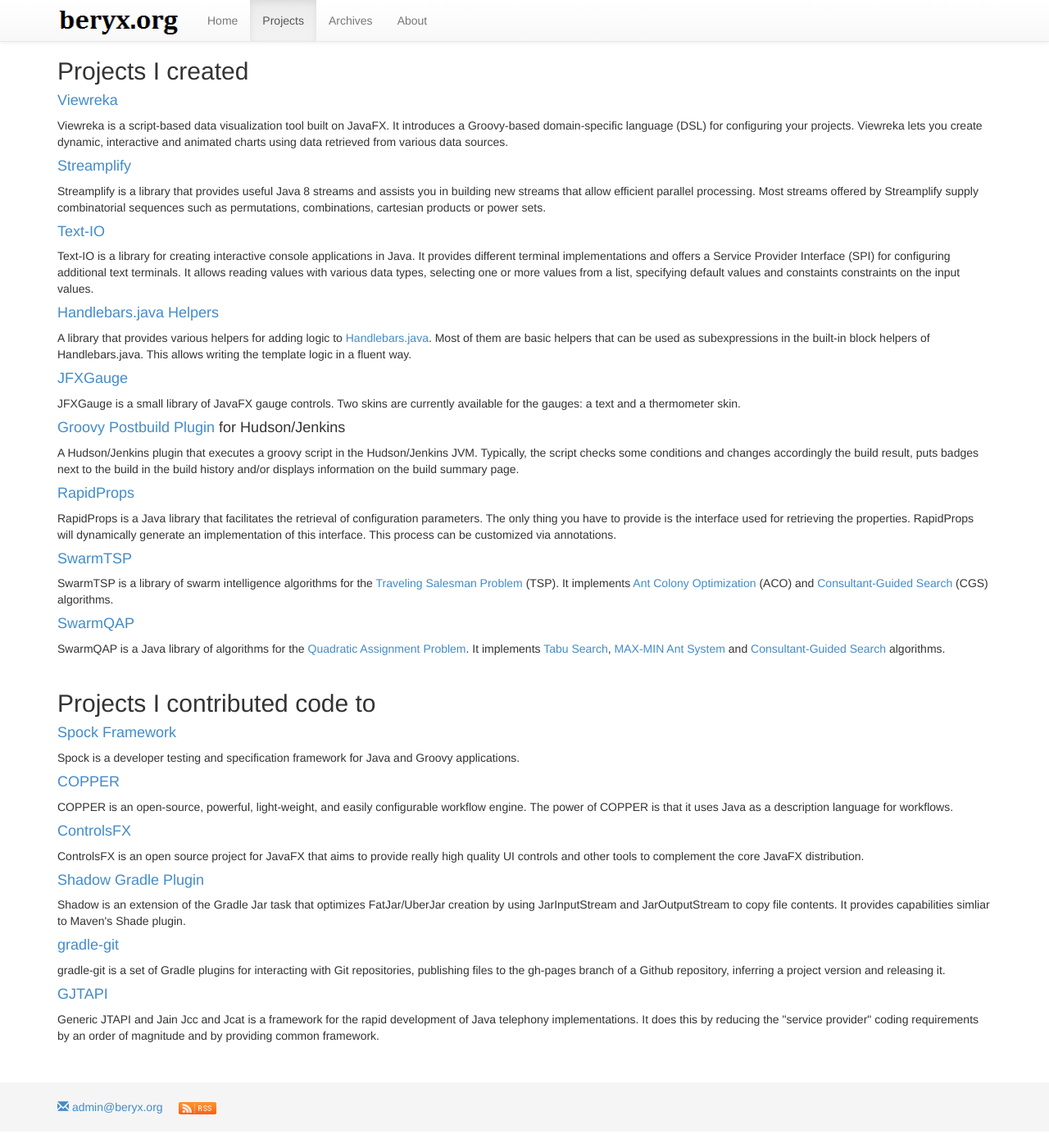
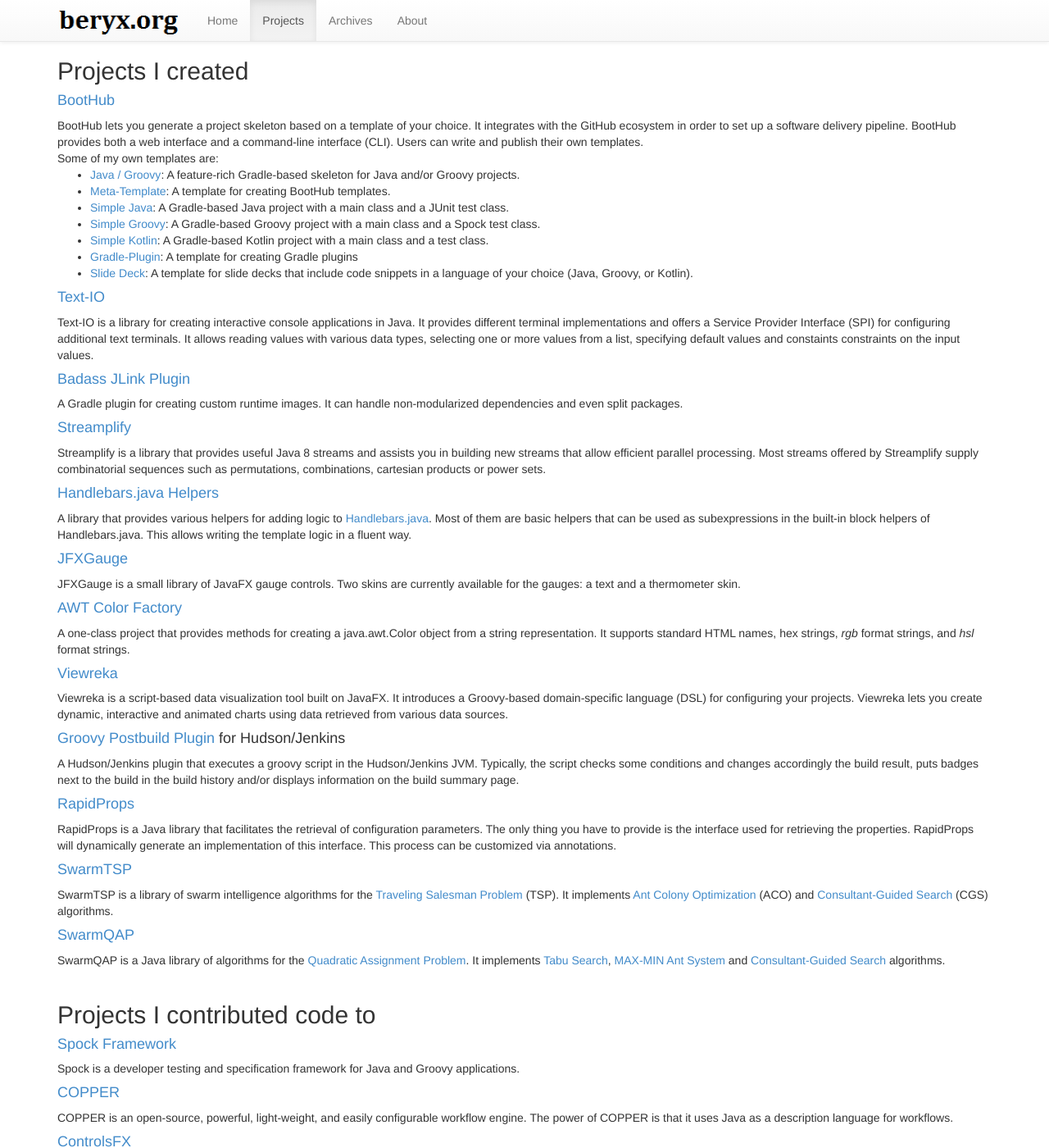
Before and after one commit to beryx/beryx.github.io, a Jekyll site: the page built from projects/index.html, in a window 1280 px wide and 1400 px high. Shown: the whole window at 82% size. Built offline with Jekyll 4.4.1, drawn with Linux system fonts in a browser that asks for light colours; nearby versions of some CDN libraries.

Commit message:
update projects

```diff
--- a/projects/index.html
+++ b/projects/index.html
@@ -7,28 +7,52 @@
 <div class="container">
   <h2>Projects I created</h2>
 
+  <h4><a href="https://boothub.org">BootHub</a></h4>
+  BootHub lets you generate a project skeleton based on a template of your choice.
+  It integrates with the GitHub ecosystem in order to set up a software delivery pipeline.
+  BootHub provides both a web interface and a command-line interface (CLI).
+  Users can write and publish their own templates.
+  <br>Some of my own templates are:
+  <ul>
+    <li><a href="http://java-groovy.boothub.org/">Java / Groovy</a>: A feature-rich Gradle-based skeleton for Java and/or Groovy projects.</li>
+    <li><a href="http://meta-template.boothub.org/">Meta-Template</a>: A template for creating BootHub templates.</li>
+    <li><a href="http://simple-java.boothub.org/">Simple Java</a>: A Gradle-based Java project with a main class and a JUnit test class.</li>
+    <li><a href="http://simple-groovy.boothub.org/">Simple Groovy</a>: A Gradle-based Groovy project with a main class and a Spock test class.</li>
+    <li><a href="http://simple-kotlin.boothub.org/">Simple Kotlin</a>: A Gradle-based Kotlin project with a main class and a test class.</li>
+    <li><a href="https://github.com/boothub-org/boothub-template-gradle-plugin/blob/master/README.md">Gradle-Plugin</a>: A template for creating Gradle plugins</li>
+    <li><a href="https://slide-deck.boothub.org/">Slide Deck</a>: A template for slide decks that include code snippets in a language of your choice (Java, Groovy, or Kotlin).</li>
+  </ul>
+
+  <h4><a href="https://text-io.beryx.org">Text-IO</a></h4>
+  Text-IO is a library for creating interactive console applications in Java.
+  It provides different terminal implementations and offers a Service Provider Interface (SPI) for configuring additional text terminals.
+  It allows reading values with various data types, selecting one or more values from a list, specifying default values and constaints constraints on the input values.
+
+  <h4><a href="https://github.com/beryx/badass-jlink-plugin/blob/master/README.md">Badass JLink Plugin</a></h4>
+  A Gradle plugin for creating custom runtime images.
+  It can handle non-modularized dependencies and even split packages.
+
+  <h4><a href="https://streamplify.beryx.org">Streamplify</a></h4>
+  Streamplify is a library that provides useful Java 8 streams and assists you in building new streams that allow efficient parallel processing.
+  Most streams offered by Streamplify supply combinatorial sequences such as permutations, combinations, cartesian products or power sets.
+
+  <h4><a href="https://handlebars-java-helpers.beryx.org">Handlebars.java Helpers</a></h4>
+  A library that provides various helpers for adding logic to <a href="http://jknack.github.io/handlebars.java">Handlebars.java</a>.
+  Most of them are basic helpers that can be used as subexpressions in the built-in block helpers of Handlebars.java.
+  This allows writing the template logic in a fluent way.
+
+  <h4><a href="https://jfxgauge.beryx.org">JFXGauge</a></h4>
+  JFXGauge is a small library of JavaFX gauge controls.
+  Two skins are currently available for the gauges: a text and a thermometer skin.
+
+  <h4><a href="https://github.com/beryx/awt-color-factory/blob/master/README.md">AWT Color Factory</a></h4>
+  A one-class project that provides methods for creating a java.awt.Color object from a string representation.
+  It supports standard HTML names, hex strings, <i>rgb</i> format strings, and <i>hsl</i> format strings.
+
   <h4><a href="https://github.com/viewreka/viewreka">Viewreka</a></h4>
   Viewreka is a script-based data visualization tool built on JavaFX.
   It introduces a Groovy-based domain-specific language (DSL) for configuring your projects.
   Viewreka lets you create dynamic, interactive and animated charts using data retrieved from various data sources.
-
-  <h4><a href="http://streamplify.beryx.org">Streamplify</a></h4>
-  Streamplify is a library that provides useful Java 8 streams and assists you in building new streams that allow efficient parallel processing.
-  Most streams offered by Streamplify supply combinatorial sequences such as permutations, combinations, cartesian products or power sets.
-
-  <h4><a href="http://text-io.beryx.org">Text-IO</a></h4>
-  Text-IO is a library for creating interactive console applications in Java.
-  It provides different terminal implementations and offers a Service Provider Interface (SPI) for configuring additional text terminals.
-  It allows reading values with various data types, selecting one or more values from a list, specifying default values and constaints constraints on the input values.
-
-  <h4><a href="http://handlebars-java-helpers.beryx.org">Handlebars.java Helpers</a></h4>
-  A library that provides various helpers for adding logic to <a href="http://jknack.github.io/handlebars.java">Handlebars.java</a>.
-  Most of them are basic helpers that can be used as subexpressions in the built-in block helpers of Handlebars.java.
-  This allows writing the template logic in a fluent way.
-
-  <h4><a href="http://jfxgauge.beryx.org">JFXGauge</a></h4>
-  JFXGauge is a small library of JavaFX gauge controls.
-  Two skins are currently available for the gauges: a text and a thermometer skin.
 
   <h4><a href="https://wiki.jenkins-ci.org/display/JENKINS/Groovy+Postbuild+Plugin">Groovy Postbuild Plugin</a> for Hudson/Jenkins</h4>
   A Hudson/Jenkins plugin that executes a groovy script in the Hudson/Jenkins JVM.
```
